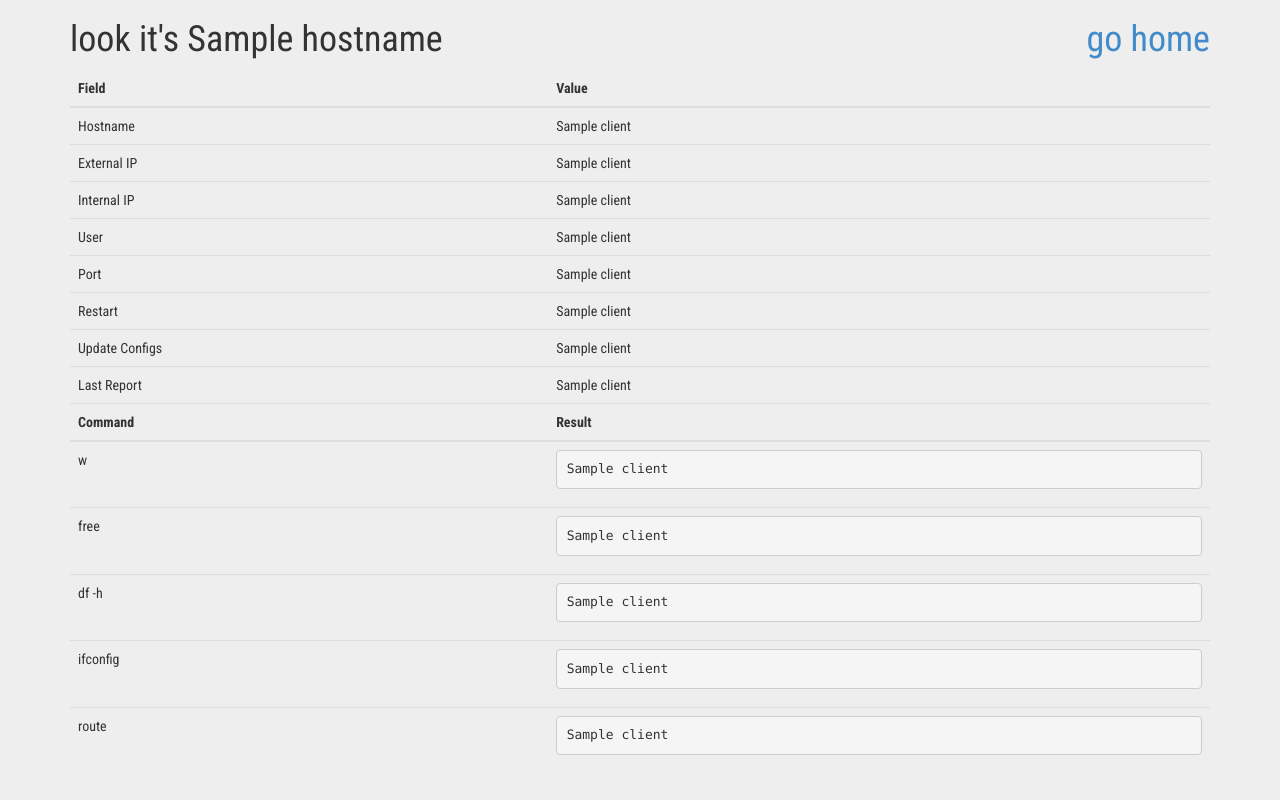
After one commit to outsideopen/tnnlr, a Flask app: template flask-server/templates/show.html in a window 1280 px wide. The commit adds this page. Run offline with Flask 2, Linux system fonts and the light colour scheme; the template is opened without the code that fills it: most values are stand-ins (such as "Sample title", 1, 10 or a date in 2020); some libraries are stand-ins or nearby versions.

Commit message:
add show page

```diff
--- a/flask-server/server.py
+++ b/flask-server/server.py
@@ -71,8 +71,13 @@ def index():
 
 @app.route("/api/<hostname>", methods=['POST'])
 def api(hostname):
-  client = find_by_hostname(hostname)[0]
-  find_or_update_host(hostname, request)
+  try:
+    client = find_by_hostname(hostname)[0]
+    find_or_update_host(hostname, request)
+  except:
+    find_or_update_host(hostname, request)
+    client = find_by_hostname(hostname)[0]
+
   print len(client)
   return client[9] + ";" + client[10] + ";" + client[3] + ";" + client[11]
 
@@ -90,6 +95,11 @@ def restart(hostname):
   con.commit()
   return redirect('/')
 
+@app.route("/show/<hostname>")
+def show(hostname):
+  client = find_by_hostname(hostname)[0]
+  return render_template('show.html', client=client, hostname=hostname)
+
 # static assets
 @app.route('/assets/<path:filename>')
 def send_foo(filename):
--- a/flask-server/templates/index.html
+++ b/flask-server/templates/index.html
@@ -1,5 +1,6 @@
 {% extends "layout.html" %}
 {% block body %}
+<h1>this is tnnlr</h1>
 
 <table class='table'>
   <thead>
--- a/flask-server/templates/layout.html
+++ b/flask-server/templates/layout.html
@@ -1,18 +1,16 @@
 <!doctype html>
 <head>
 <title>tnnlr - {{ title }}</title>
-<link href="assets/css/bootstrap.min.css" rel="stylesheet">
-<link href="assets/css/ripples.min.css" rel="stylesheet">
-<link href="assets/css/material-wfont.min.css" rel="stylesheet">
+<link href="/assets/css/bootstrap.min.css" rel="stylesheet">
+<link href="/assets/css/ripples.min.css" rel="stylesheet">
+<link href="/assets/css/material-wfont.min.css" rel="stylesheet">
 </head>
 <body>
 <div class="container">
-  <h1>this is tnnlr</h1>
   {% block body %}{% endblock %}
 </div>
-
-<script src="assets/js/jquery-1.10.2.min.js"></script>
-<script src="assets/js/bootstrap.min.js"></script>
-<script src="assets/js/ripples.min.js"></script>
-<script src="assets/js/material.min.js"></script>
+<script src="/assets/js/jquery-1.10.2.min.js"></script>
+<script src="/assets/js/bootstrap.min.js"></script>
+<script src="/assets/js/ripples.min.js"></script>
+<script src="/assets/js/material.min.js"></script>
 </body>
--- /dev/null
+++ b/flask-server/templates/show.html
@@ -0,0 +1,36 @@
+{% extends "layout.html" %}
+{% block body %}
+  <h1>look it's {{ hostname }} <a href="/" class="pull-right">go home</a></h1>
+
+  <table class="table">
+    <thead>
+      <tr><th>Field</th><th>Value</th></tr>
+    </thead>
+
+    <tbody>
+      <tr><td>Hostname</td><td>{{ client[0] }}</td></tr>
+      <tr><td>External IP</td><td>{{ client[1] }}</td></tr>
+      <tr><td>Internal IP</td><td>{{ client[2] }}</td></tr>
+      <tr><td>User</td><td>{{ client[3] }}</td></tr>
+
+      <tr><td>Port</td><td>{{ client[9] }}</td></tr>
+      <tr><td>Restart</td><td>{{ client[10] }}</td></tr>
+      <tr><td>Update Configs</td><td>{{ client[11] }}</td></tr>
+      <tr><td>Last Report</td><td>{{ client[12] }}</td></tr>
+    </tbody>
+
+    <thead>
+      <tr><th>Command</th><th>Result</th></tr>
+    </thead>
+
+    <tbody>
+      <tr><td>w</td><td><pre><code>{{ client[4] }}</code></pre></td></tr>
+      <tr><td>free</td><td><pre><code>{{ client[5] }}</code></pre></td></tr>
+      <tr><td>df -h</td><td><pre><code>{{ client[6] }}</code></pre></td></tr>
+      <tr><td>ifconfig</td><td><pre><code>{{ client[7] }}</code></pre></td></tr>
+      <tr><td>route</td><td><pre><code>{{ client[8] }}</code></pre></td></tr>
+    </tbody>
+
+  </table>
+
+{% endblock %}
```
